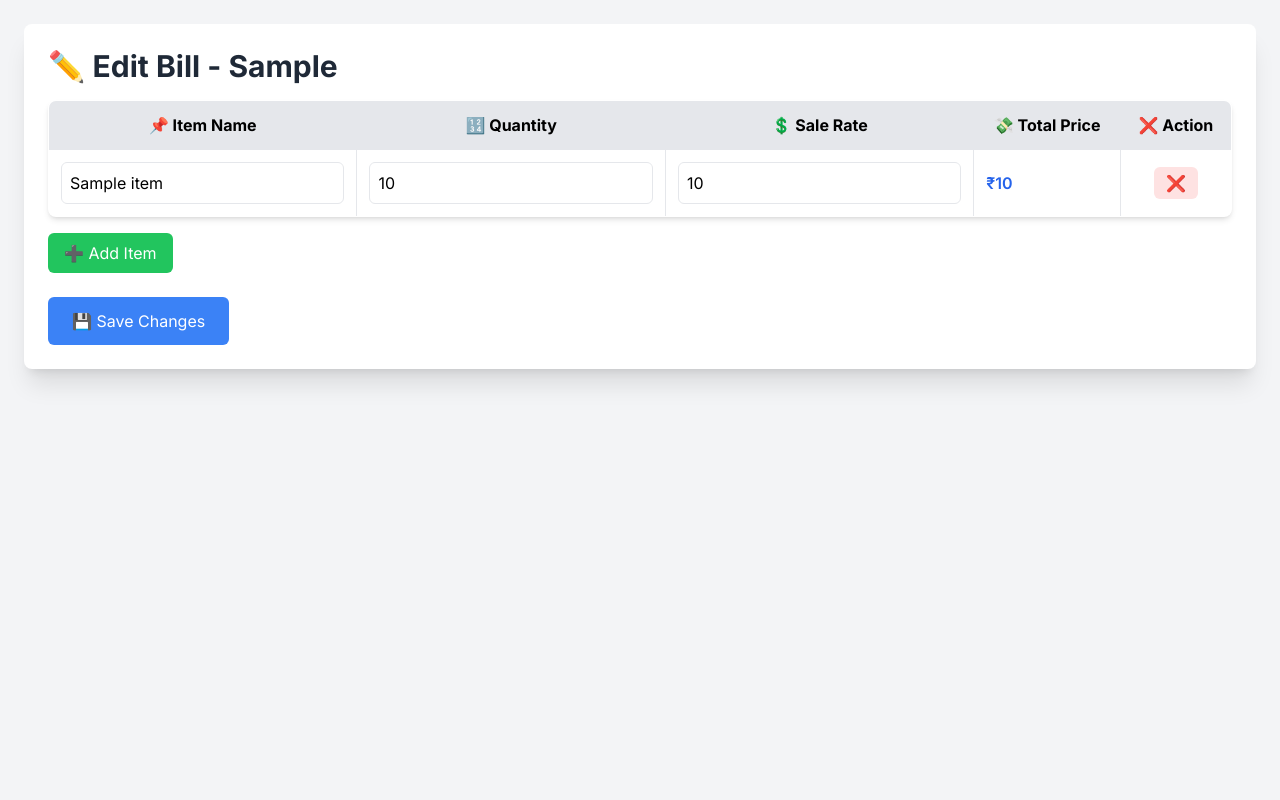
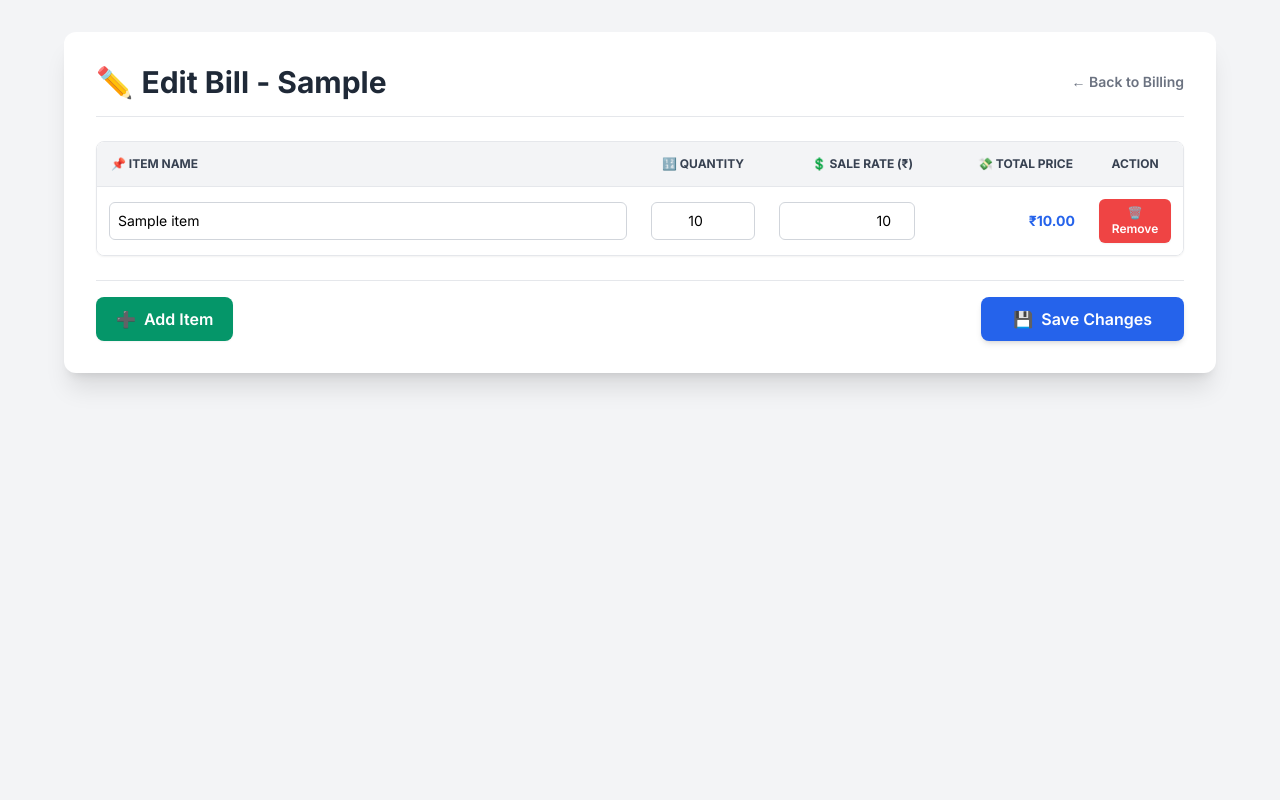
Before and after one commit to theNareshofficial/CoreNestEngine, a Python web app: template templates/edit_bill.html in a window 1280 px wide. Shown: the part 76-876 px from the top of the page. Run offline with Jinja, Linux system fonts and the light colour scheme; the template is opened without the code that fills it: most values are stand-ins (such as "Sample title", 1, 10 or a date in 2020); some libraries are stand-ins or nearby versions.

Commit message:
Bill Editing

```diff
--- a/templates/edit_bill.html
+++ b/templates/edit_bill.html
@@ -3,46 +3,69 @@
 {% block content %}
 {% include 'navbar.html' %}
 
-<div class="min-h-screen bg-gray-100 p-6">
-    <div class="bg-white p-6 rounded-lg shadow-xl">
-        <h1 class="text-3xl font-bold text-gray-800">✏️ Edit Bill - {{ bill_data["bill_no"] }}</h1>
+<div class="min-h-screen bg-gray-100 p-4 sm:p-6 lg:p-8">
+    <div class="max-w-6xl mx-auto bg-white p-6 sm:p-8 rounded-xl shadow-xl transition-all duration-300">
+        <div class="flex items-center justify-between mb-6 pb-4 border-b border-gray-200">
+            <h1 class="text-3xl font-bold text-gray-800 flex items-center gap-2">
+                <span>✏️</span> Edit Bill - {{ bill_data["bill_no"] }}
+            </h1>
+            <a href="{{ url_for('billing.billing_page') }}" class="text-sm font-semibold text-gray-500 hover:text-gray-800 transition-colors">
+                &larr; Back to Billing
+            </a>
+        </div>
 
         <form action="{{ url_for('billing.update_bill', bill_no=bill_data['bill_no']) }}" method="POST">
-            <table id="billTable" class="w-full border-collapse border border-gray-300 shadow-md rounded-lg overflow-hidden mt-4">
-                <thead class="bg-gray-200">
+            <div class="overflow-x-auto rounded-lg border border-gray-200 shadow-sm">
+                <table id="billTable" class="w-full text-left border-collapse bg-white">
+                    <thead class="bg-gray-100 text-gray-700 uppercase text-xs">
                         <tr>
-                        <th class="border p-3">📌 Item Name</th>
-                        <th class="border p-3">🔢 Quantity</th>
-                        <th class="border p-3">💲 Sale Rate</th>
-                        <th class="border p-3">💸 Total Price</th>
-                        <th class="border p-3">❌ Action</th>
+                            <th class="p-3.5 border-b">📌 Item Name</th>
+                            <th class="p-3.5 border-b text-center w-32">🔢 Quantity</th>
+                            <th class="p-3.5 border-b text-right w-40">💲 Sale Rate (₹)</th>
+                            <th class="p-3.5 border-b text-right w-40">💸 Total Price</th>
+                            <th class="p-3.5 border-b text-center w-24">Action</th>
                         </tr>
                     </thead>
-                <tbody>
+                    <tbody class="divide-y divide-gray-200 text-sm">
                         {% for item in bill_data["items"] %}
-                    <tr>
-                        <td class="border p-3"><input type="text" name="product_name[]" value="{{ item['product_name'] }}" required class="w-full p-2 border rounded-md"></td>
-                        <td class="border p-3">
-                            <input type="number" name="quantity[]" value="{{ item['quantity'] }}" required class="quantity-input w-full p-2 border rounded-md">
+                        <tr class="hover:bg-gray-50 transition-colors duration-150">
+                            <td class="p-3">
+                                <input type="text" name="product_name[]" value="{{ item['product_name'] }}" required
+                                       class="w-full p-2 border border-gray-300 rounded-md focus:ring-2 focus:ring-blue-400 focus:outline-none">
                             </td>
-                        <td class="border p-3">
-                            <input type="number" name="sale_price[]" value="{{ item['sale_price'] }}" required class="sale-price w-full p-2 border rounded-md">
+                            <td class="p-3">
+                                <input type="number" name="quantity[]" value="{{ item['quantity'] }}" min="1" required
+                                       class="quantity-input w-full p-2 border border-gray-300 rounded-md text-center focus:ring-2 focus:ring-blue-400 focus:outline-none">
                             </td>
-                        <td class="border p-3 font-semibold text-blue-600 total-price">₹{{ item["total"] }}</td>
-                        <td class="border p-3 text-center">
-                            <button type="button" onclick="removeRow(this)" class="bg-red-100 text-white px-3 py-1 rounded-md">❌</button>
+                            <td class="p-3">
+                                <input type="number" name="sale_price[]" value="{{ item['sale_price'] }}" step="0.01" min="0" required
+                                       class="sale-price w-full p-2 border border-gray-300 rounded-md text-right focus:ring-2 focus:ring-blue-400 focus:outline-none">
+                            </td>
+                            <td class="p-3 text-right font-bold text-blue-600 total-price">
+                                ₹{{ "%.2f"|format(item["total"]|float) }}
+                            </td>
+                            <td class="p-3 text-center">
+                                <button type="button" onclick="removeRow(this)"
+                                        class="bg-red-500 hover:bg-red-600 text-white px-3 py-1.5 rounded-md text-xs font-semibold shadow-sm transition-colors duration-150">
+                                    🗑️ Remove
+                                </button>
                             </td>
                         </tr>
                         {% endfor %}
                     </tbody>
                 </table>
-
-            <div class="mt-4">
-                <button type="button" onclick="addRow()" class="bg-green-500 text-white px-4 py-2 rounded-md hover:bg-green-600">➕ Add Item</button>
             </div>
 
-            <div class="mt-6">
-                <button type="submit" class="bg-blue-500 text-white px-6 py-3 rounded-md hover:bg-blue-600">💾 Save Changes</button>
+            <div class="mt-6 flex flex-col sm:flex-row items-center justify-between gap-4 pt-4 border-t border-gray-200">
+                <button type="button" onclick="addRow()"
+                        class="w-full sm:w-auto bg-emerald-600 hover:bg-emerald-700 text-white font-semibold px-5 py-2.5 rounded-lg shadow-sm transition-colors duration-150 flex items-center justify-center gap-2">
+                    <span>➕</span> Add Item
+                </button>
+
+                <button type="submit"
+                        class="w-full sm:w-auto bg-blue-600 hover:bg-blue-700 text-white font-semibold px-8 py-2.5 rounded-lg shadow-md transition-colors duration-150 flex items-center justify-center gap-2">
+                    <span>💾</span> Save Changes
+                </button>
             </div>
         </form>
     </div>
@@ -50,39 +73,63 @@
 
 <script>
 document.addEventListener("DOMContentLoaded", function() {
-    document.querySelectorAll(".quantity-input").forEach(input => {
-        input.addEventListener("input", updateTotal);
-    });
+    const tbody = document.querySelector("#billTable tbody");
 
-    document.querySelectorAll(".sale-price").forEach(input => {
-        input.addEventListener("input", updateTotal);
+    // Unified event delegation for dynamic and existing rows
+    tbody.addEventListener("input", function(e) {
+        if (e.target.classList.contains("quantity-input") || e.target.classList.contains("sale-price")) {
+            updateTotal(e.target.closest("tr"));
+        }
     });
 });
 
-function updateTotal() {
-    let row = this.closest("tr");
-    let salePrice = parseFloat(row.querySelector(".sale-price").value) || 0;
-    let quantity = parseInt(row.querySelector(".quantity-input").value) || 0;
-    let totalField = row.querySelector(".total-price");
+function updateTotal(row) {
+    const salePrice = parseFloat(row.querySelector(".sale-price").value) || 0;
+    const quantity = parseInt(row.querySelector(".quantity-input").value) || 0;
+    const totalField = row.querySelector(".total-price");
+
     totalField.innerText = "₹" + (salePrice * quantity).toFixed(2);
 }
 
 function removeRow(button) {
-    let row = button.closest("tr");
+    const row = button.closest("tr");
+    const tbody = row.parentElement;
+
+    // Smooth fade out prior to removal
+    row.style.transition = "all 0.2s ease";
+    row.style.opacity = "0";
+    setTimeout(() => {
         row.remove();
+    }, 200);
 }
 
 function addRow() {
-    let table = document.getElementById("billTable").getElementsByTagName("tbody")[0];
-    let newRow = table.insertRow();
+    const tbody = document.querySelector("#billTable tbody");
+    const newRow = document.createElement("tr");
+    newRow.className = "hover:bg-gray-50 transition-colors duration-150";
 
     newRow.innerHTML = `
-        <td class="border p-3"><input type="text" name="product_name[]" required class="w-full p-2 border rounded-md"></td>
-        <td class="border p-3"><input type="number" name="quantity[]" value="1" required class="quantity-input w-full p-2 border rounded-md" oninput="updateTotal.call(this)"></td>
-        <td class="border p-3"><input type="number" name="sale_price[]" value="0" required class="sale-price w-full p-2 border rounded-md" oninput="updateTotal.call(this)"></td>
-        <td class="border p-3 font-semibold text-blue-600 total-price">₹0.00</td>
-        <td class="border p-3 text-center"><button type="button" onclick="removeRow(this)" class="bg-red-500 text-white px-3 py-1 rounded-md">❌</button></td>
+        <td class="p-3">
+            <input type="text" name="product_name[]" placeholder="Product name" required
+                   class="w-full p-2 border border-gray-300 rounded-md focus:ring-2 focus:ring-blue-400 focus:outline-none">
+        </td>
+        <td class="p-3">
+            <input type="number" name="quantity[]" value="1" min="1" required
+                   class="quantity-input w-full p-2 border border-gray-300 rounded-md text-center focus:ring-2 focus:ring-blue-400 focus:outline-none">
+        </td>
+        <td class="p-3">
+            <input type="number" name="sale_price[]" value="0.00" step="0.01" min="0" required
+                   class="sale-price w-full p-2 border border-gray-300 rounded-md text-right focus:ring-2 focus:ring-blue-400 focus:outline-none">
+        </td>
+        <td class="p-3 text-right font-bold text-blue-600 total-price">₹0.00</td>
+        <td class="p-3 text-center">
+            <button type="button" onclick="removeRow(this)"
+                    class="bg-red-500 hover:bg-red-600 text-white px-3 py-1.5 rounded-md text-xs font-semibold shadow-sm transition-colors duration-150">
+                🗑️ Remove
+            </button>
+        </td>
     `;
+    tbody.appendChild(newRow);
 }
 </script>
 
```
Lines whose indentation alone changed are shown as unchanged.
